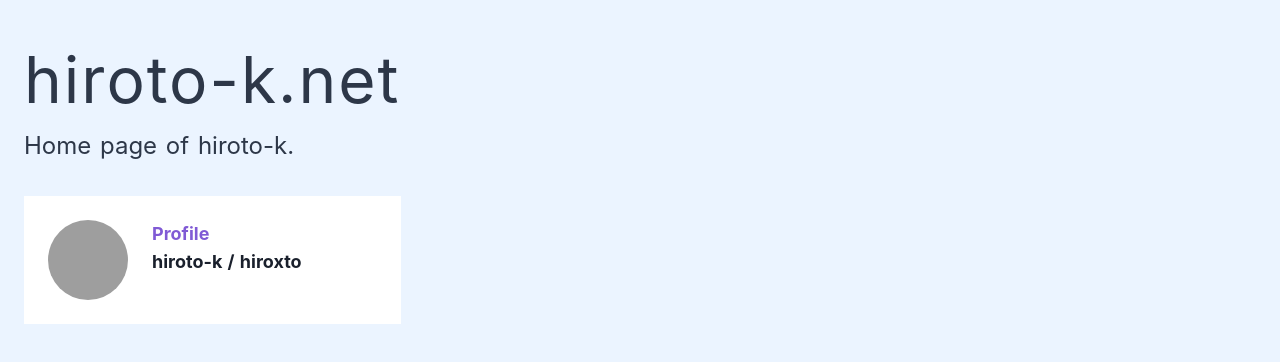
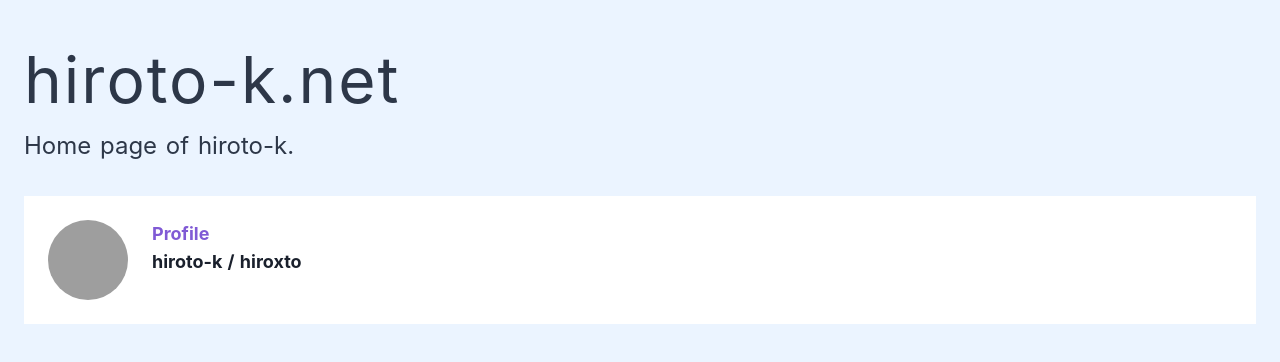
Before and after one commit to hiroxto/hiroxto.net, a Nuxt app: page / in a window 1280 px wide. Shown: the top 362 px of the page. Built offline with nearby package versions, Linux system fonts and the light colour scheme; grey boxes are pictures that could not be loaded.

Commit message:
Remove flex class from container

```diff
--- a/pages/index.vue
+++ b/pages/index.vue
@@ -1,5 +1,5 @@
 <template>
-  <div class="container flex min-h-screen text-left">
+  <div class="container min-h-screen text-left">
     <div class="pt-8">
       <h1 class="title block text-6xl text-gray-800">
         hiroto-k.net
```
